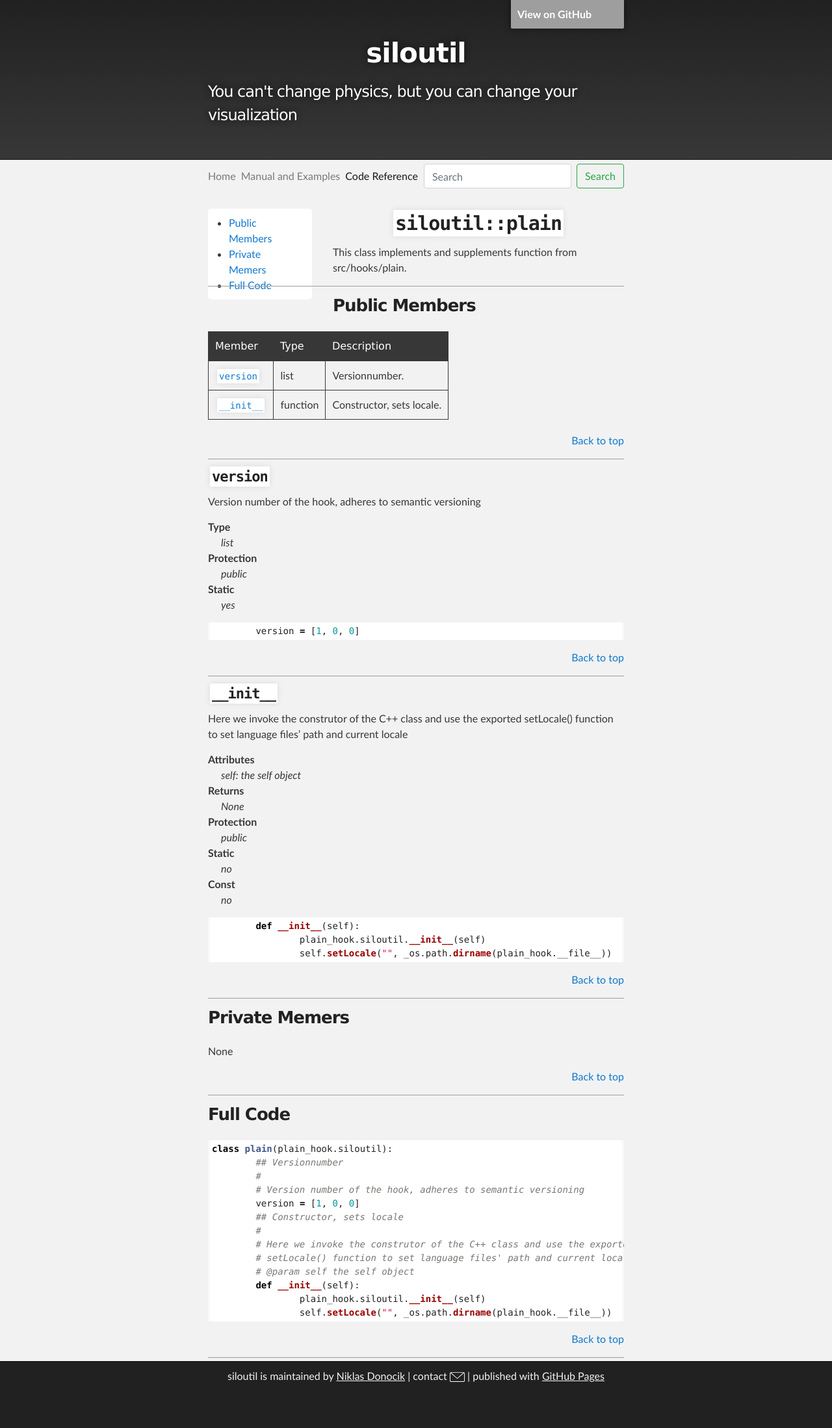
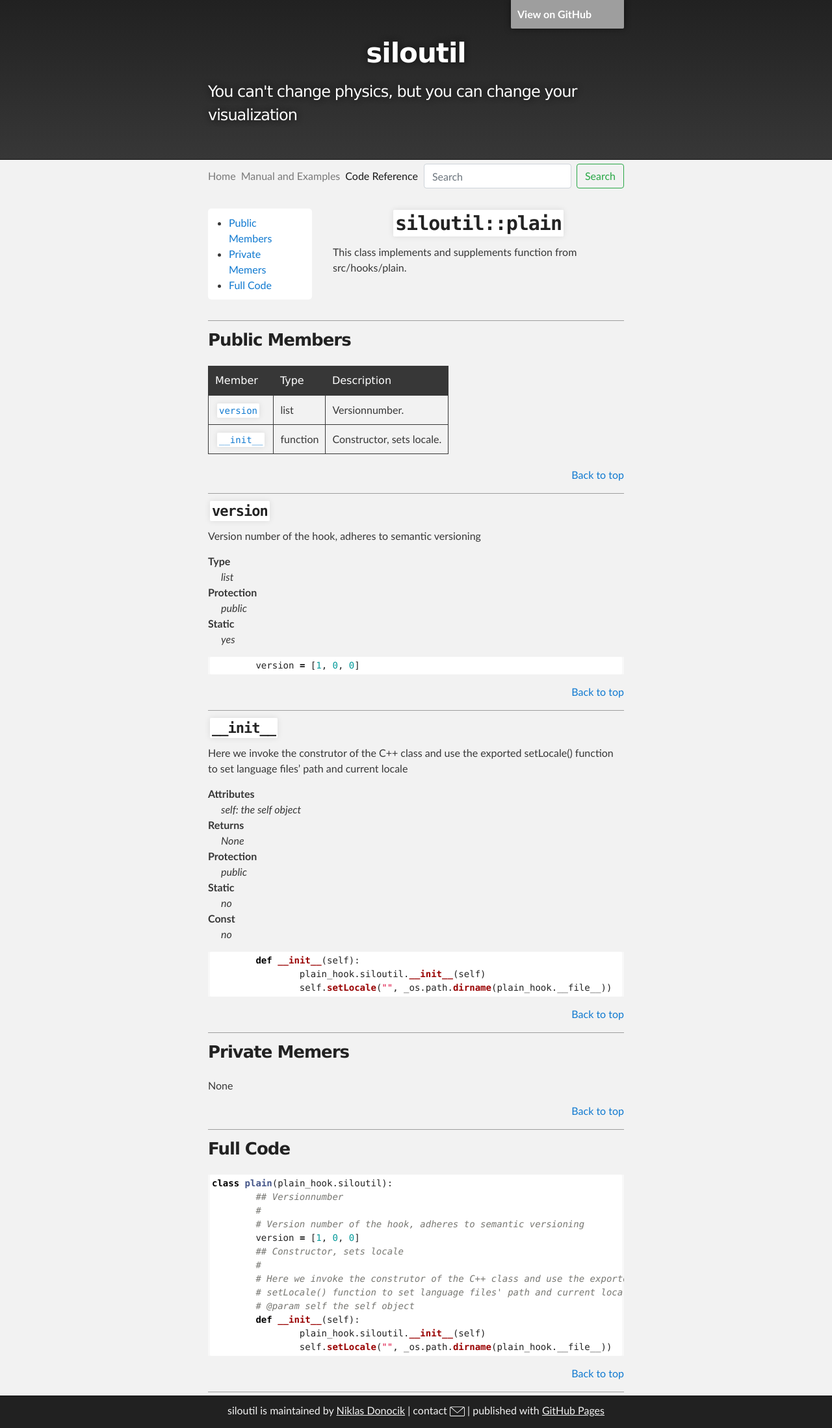
Before and after one commit to siloutil/siloutil.github.io, a Jekyll site: the page built from doc/README.md, in a window 1280 px wide. Shown: the whole page at 65% size. Built offline with Jekyll 4.4.1, drawn with Linux system fonts in a browser that asks for light colours; our own code applies the rules of GitHub Pages for plain Markdown files; before the commit the page ends 2145 px from its top, so only the background shows below that; grey boxes are pictures that could not be loaded.

Commit message:
Update style.css

```diff
--- a/css/style.css
+++ b/css/style.css
@@ -626,5 +626,5 @@ form{
 
 }
 hr {
-   display: block;
+   clear:both;
 }
```
